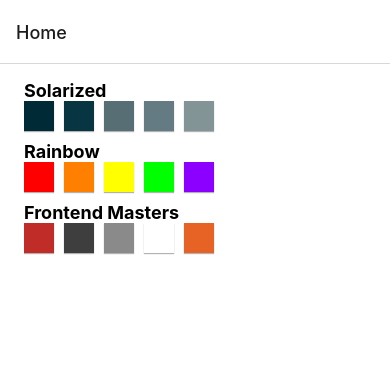
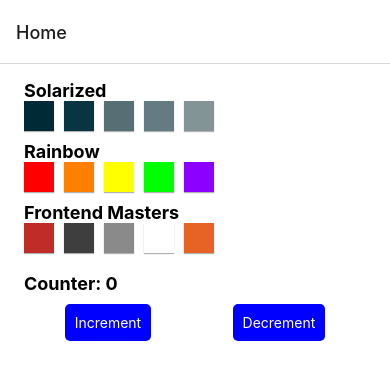
Before and after one commit to gwencode/AwesomeProject, a React Native app: screen /Home in a window 390 px wide. Shown: the top 380 px of the page. Built offline with nearby package versions, Linux system fonts and the light colour scheme.

Commit message:
useState

```diff
--- /dev/null
+++ b/components/Counter.tsx
@@ -0,0 +1,50 @@
+import React from 'react';
+import { useState } from 'react';
+import { View, Text, TouchableOpacity, StyleSheet } from 'react-native';
+
+const Counter = () => {
+  const [count, setCount] = useState(0);
+
+  const handleIncrement = () => {
+    setCount((prevCount) => prevCount + 1);
+  };
+
+  const handleDecrement = () => {
+    setCount((prevCount) => prevCount - 1);
+  };
+
+  return (
+    <View>
+      <Text style={styles.title}>Counter: {count}</Text>
+      <View style={styles.buttonsContainer}>
+        <TouchableOpacity onPress={handleIncrement}>
+          <Text style={styles.button}>Increment</Text>
+        </TouchableOpacity>
+        <TouchableOpacity onPress={handleDecrement}>
+          <Text style={styles.button}>Decrement</Text>
+        </TouchableOpacity>
+      </View>
+    </View>
+  );
+};
+
+const styles = StyleSheet.create({
+  title: {
+    fontWeight: 'bold',
+    color: 'black',
+    fontSize: 18,
+  },
+  buttonsContainer: {
+    flexDirection: 'row',
+    justifyContent: 'space-around',
+    marginTop: 10,
+  },
+  button: {
+    backgroundColor: 'blue',
+    padding: 10,
+    borderRadius: 5,
+    color: 'white',
+  },
+});
+
+export default Counter;
--- a/screens/Home.tsx
+++ b/screens/Home.tsx
@@ -1,7 +1,8 @@
 import React from 'react';
-import { FlatList, StyleSheet, Text, View } from 'react-native';
+import { FlatList, StyleSheet, View } from 'react-native';
 import { SOLARIZED, RAINBOW, FRONTEND_MASTERS } from '../data/colors';
 import PalettePreview from '../components/PalettePreview';
+import Counter from '../components/Counter';
 import { Palette } from '../types/colors';
 
 const COLOR_PALETTES: Palette[] = [
@@ -14,6 +15,7 @@ const Home = ({ navigation }) => {
   return (
     <View style={styles.container}>
       <FlatList
+        style={styles.list}
         data={COLOR_PALETTES}
         keyExtractor={(item) => item.paletteName}
         renderItem={({ item }) => (
@@ -25,19 +27,21 @@ const Home = ({ navigation }) => {
           />
         )}
       />
+      <Counter />
     </View>
   );
 };
 
 const styles = StyleSheet.create({
-  safeArea: {
-    flex: 1,
-  },
   container: {
     paddingVertical: 16,
     paddingHorizontal: 24,
+    backgroundColor: 'white',
     flex: 1,
-    backgroundColor: 'white',
+    gap: 10,
+  },
+  list: {
+    flexGrow: 0,
   },
   title: {
     fontWeight: 'bold',
```
